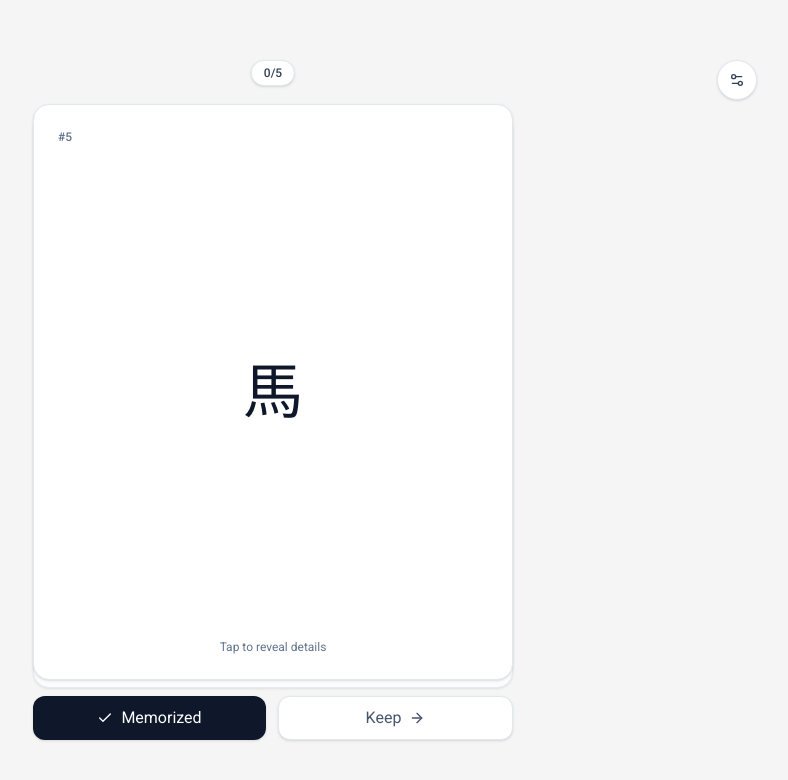
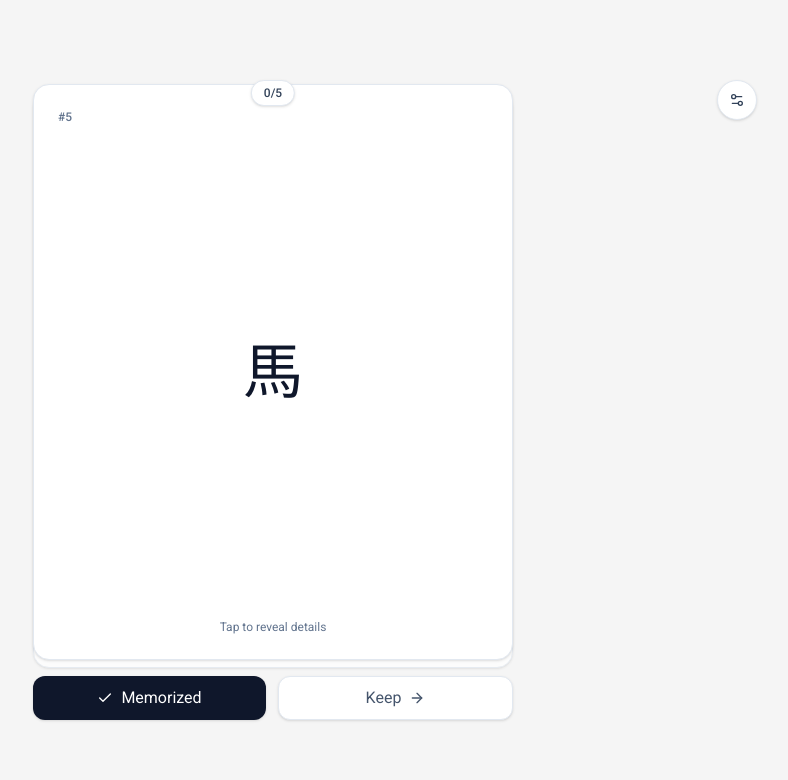
Before and after one commit to favrei/meet_vocab, a React (Vite) app: page / in a window 1280 px wide. Both pictures are taken after a click on the button "Try with sample deck". Shown: the top 780 px of the page, without its empty margins (367-1155 px from the left). Built offline with nearby package versions, Linux system fonts and the light colour scheme.

Commit message:
Use side swipe badges to avoid SN overlap

```diff
--- a/src/components/SwipeDeck.tsx
+++ b/src/components/SwipeDeck.tsx
@@ -49,14 +49,18 @@ export default function SwipeDeck({
     setDragX(0)
   }, [currentCard?.id])
 
-  const swipeHint = useMemo(() => {
-    if (dragX > 24) {
-      return { label: 'KEEP', tone: 'text-slate-500 border-slate-200 bg-white' }
+  const keepHintOpacity = useMemo(() => {
+    if (dragX <= 0) {
+      return 0
     }
-    if (dragX < -24) {
-      return { label: 'MEMORIZED', tone: 'text-slate-900 border-slate-300 bg-slate-100' }
+    return Math.min(1, dragX / SWIPE_THRESHOLD)
+  }, [dragX])
+
+  const memorizedHintOpacity = useMemo(() => {
+    if (dragX >= 0) {
+      return 0
     }
-    return null
+    return Math.min(1, Math.abs(dragX) / SWIPE_THRESHOLD)
   }, [dragX])
   const backdropCard = swiping ? previewNextCard : nextCard
 
@@ -70,22 +74,27 @@ export default function SwipeDeck({
 
   return (
     <div className="mx-auto w-full max-w-[30rem]">
-      <div className="mb-2 flex h-7 items-center justify-center sm:mb-3">
-        {swipeHint ? (
-          <div
-            className={`pointer-events-none rounded-full border px-3 py-1 text-xs font-semibold tracking-[0.16em] ${swipeHint.tone}`}
-          >
-            {swipeHint.label}
-          </div>
-        ) : null}
-      </div>
-
       <div className="relative isolate h-[min(60svh,32rem)] min-h-[22rem] sm:h-[min(72vh,40rem)] sm:min-h-[30rem]">
         {backdropCard ? (
           <div aria-hidden="true" className="pointer-events-none absolute inset-0 z-0 translate-y-2 opacity-75">
             <Card card={backdropCard} flipped={false} isMemorized={false} frontMode={frontMode} />
           </div>
         ) : null}
+
+        <div aria-hidden="true" className="pointer-events-none absolute inset-0 z-20">
+          <div
+            className="absolute left-3 top-[23%] -rotate-12 rounded-lg border border-slate-300 bg-slate-900/90 px-3 py-1.5 text-xs font-semibold tracking-[0.16em] text-white transition-opacity"
+            style={{ opacity: memorizedHintOpacity }}
+          >
+            MEMORIZED
+          </div>
+          <div
+            className="absolute right-3 top-[23%] rotate-12 rounded-lg border border-slate-200 bg-white/95 px-3 py-1.5 text-xs font-semibold tracking-[0.16em] text-slate-700 transition-opacity"
+            style={{ opacity: keepHintOpacity }}
+          >
+            KEEP
+          </div>
+        </div>
 
         <AnimatePresence
           initial={false}
```
